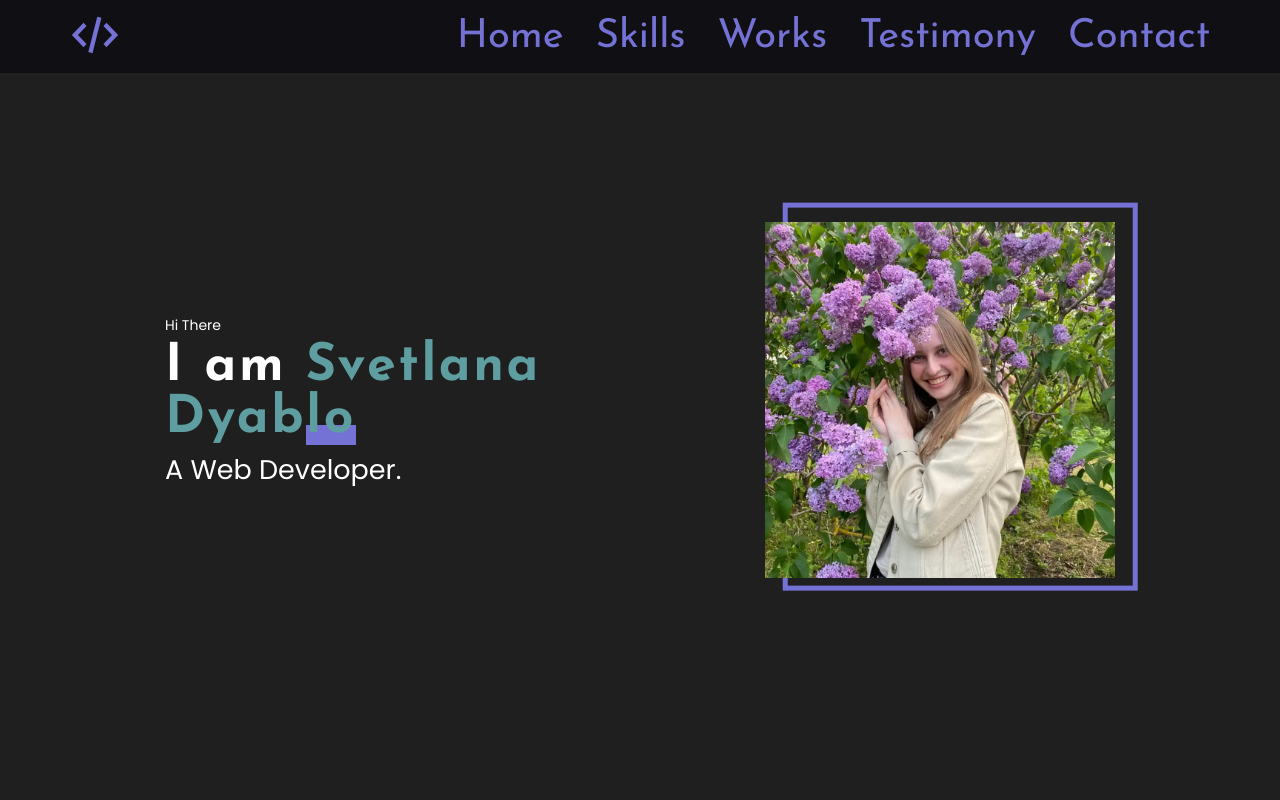
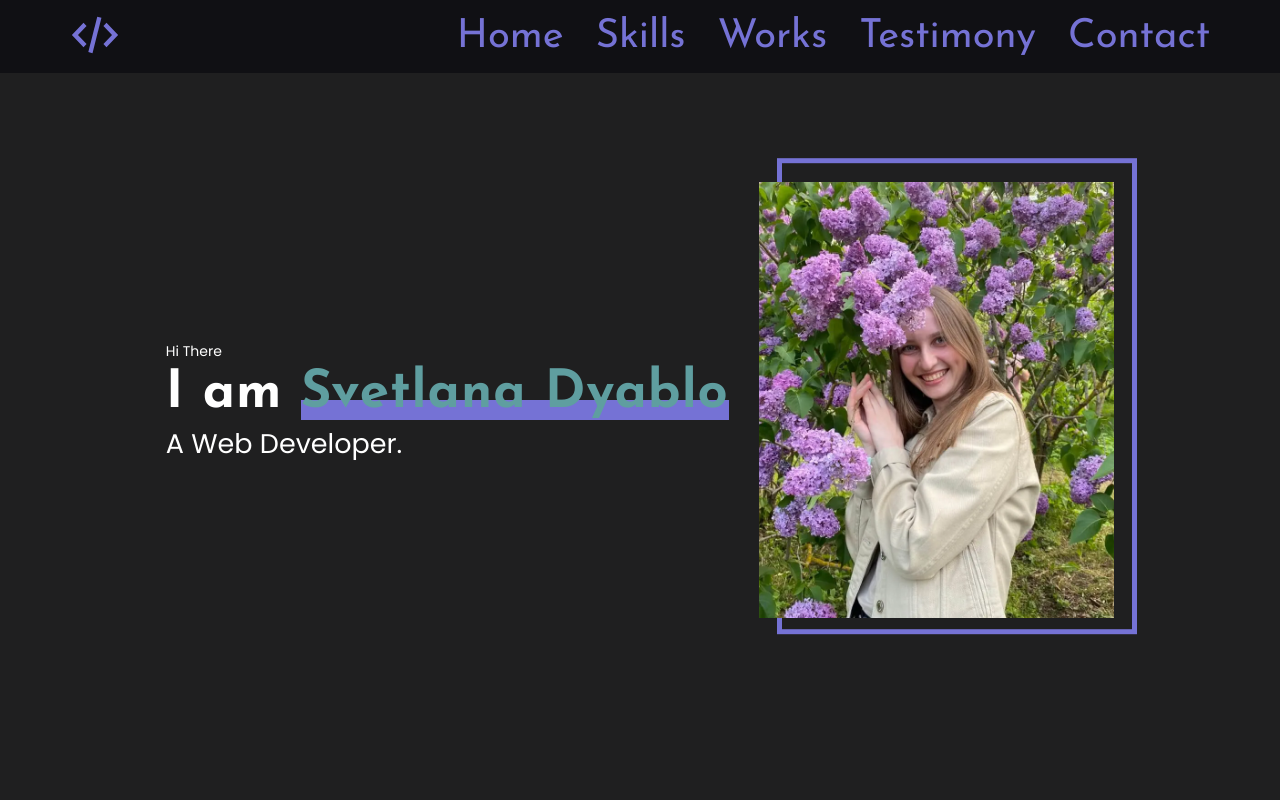
Before and after one commit to akach-dev/styled, a React (Create React App) app: page / in a window 1280 px wide. Shown: the top 800 px of the page. Built offline with nearby package versions, Linux system fonts and the light colour scheme.

Commit message:
addaptive done

```diff
--- a/src/assets/adaptiveValue.ts
+++ b/src/assets/adaptiveValue.ts
@@ -1,3 +1,5 @@
+import {theme} from "../styles/Theme";
+
 export function adaptiveValue(fMin: number, fMax: number, vMin: number, vMax: number): string {
   const k = (fMax - fMin) / (vMax - vMin);
   const b = fMin - k * vMin;
@@ -7,12 +9,30 @@ export function adaptiveValue(fMin: number, fMax: number, vMin: number, vMax: nu
 
 type AdaptivePropsType = {
   value: string
-  fMin: number
-  fMax: number
+  Fmin: number
+  Fmax: number
   vMin: number
   vMax: number
 }
 
-export const adaptive = ({value, fMin, fMax, vMin, vMax}: AdaptivePropsType) => `
- ${value}: calc(${fMin}px + (${fMax} - ${fMin}) * ((100vw - ${vMin}px) / (${vMax} - ${vMin})))
+export const adaptive = ({value, Fmin, Fmax, vMin, vMax}: AdaptivePropsType) => `
+    ${value}: calc( (100vw - ${vMin}px)/(${vMax} - ${vMin}) * (${Fmax} - ${Fmin}) + ${Fmin}px);
 `
+
+type FontPropsType = {
+  value: string
+  family?: string
+  weight?: number
+  color?: string
+  lineHeight?: number
+  Fmin?: number
+  Fmax?: number
+}
+
+export const font = ({value, family, weight, color, lineHeight, Fmin, Fmax}: FontPropsType) => `
+font-family: ${family || 'Popins'};
+font-weight: ${weight || 400};
+    color: ${color || theme.colors.font};
+    line-height: ${lineHeight || 1};
+    ${value}: calc( (100vw - 360px)/(1170 - 360) * (${Fmax} - ${Fmin}) + ${Fmin}px);
+`
--- a/src/layout/sections/hero/Hero.tsx
+++ b/src/layout/sections/hero/Hero.tsx
@@ -3,7 +3,7 @@ import hero from "../../../assets/images/photo.webp"
 import styled from "styled-components";
 import {theme} from "../../../styles/Theme";
 import {Container} from "../../../components/Container";
-import {adaptive} from "../../../assets/adaptiveValue";
+import {adaptive, font} from "../../../assets/adaptiveValue";
 
 export const Hero = () => {
   return (
@@ -30,21 +30,12 @@ const StyledHero = styled.section`
   height: 100vh;
 
 `
-const HeroContainer = styled(Container)`
-  min-height: 100%;
-  display: flex;
-  justify-content: center;
-  flex-wrap: wrap;
-  row-gap: 65px;
-  align-items: center;
-`
-
 const HeroImg = styled.div`
   position: relative;
   width: 350px;
   //flex-shrink: 0;
-
-
+  ${adaptive({value: 'width', Fmin: 310, Fmax: 350, vMin: 360, vMax: 1170})}
+  ${adaptive({value: 'height', Fmin: 380, Fmax: 430, vMin: 360, vMax: 1170})}
   &::before {
     content: '';
     position: absolute;
@@ -55,8 +46,19 @@ const HeroImg = styled.div`
     height: 109%;
   }
 
-  ${adaptive({value: 'height', fMin: 310, fMax: 350, vMin: 360, vMax: 1170})}
 
+
+
+
+`
+
+const HeroContainer = styled(Container)`
+  min-height: 100%;
+  display: flex;
+  justify-content: center;
+  flex-wrap: wrap;
+  row-gap: 65px;
+  align-items: center;
 `
 const Img = styled.img`
   max-width: 100%;
@@ -81,12 +83,11 @@ const HeroHi = styled.span`
   display: inline-block;
 `
 const HeroTitle = styled.h3`
-  font-family: Josefin Sans, sans-serif;
-  font-size: calc(36px + (50 - 36) * ((100vw - 360px) / (1170 - 360)));
-  font-weight: 700;
-  letter-spacing: 0.05em;
-
-
+  ${font({family: 'Josefin Sans, sans-serif', weight: 700, Fmax: 50, Fmin: 30, value: 'font-size'})}
+    //font-family: Josefin Sans, sans-serif;
+    //font-size: calc(36px + (50 - 36) * ((100vw - 360px) / (1170 - 360)));
+    //font-weight: 700;
+    //letter-spacing: 0.05em;
   span {
     color: cadetblue;
     position: relative;
```
